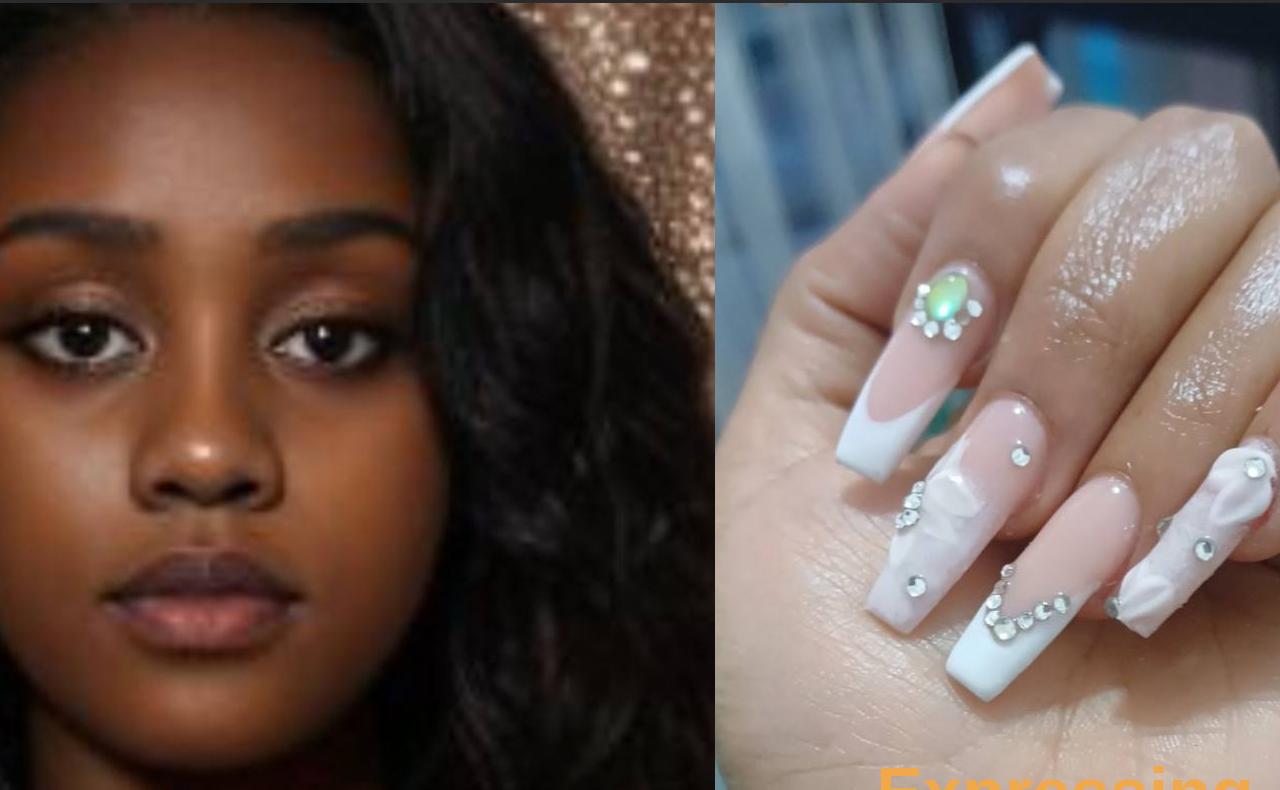
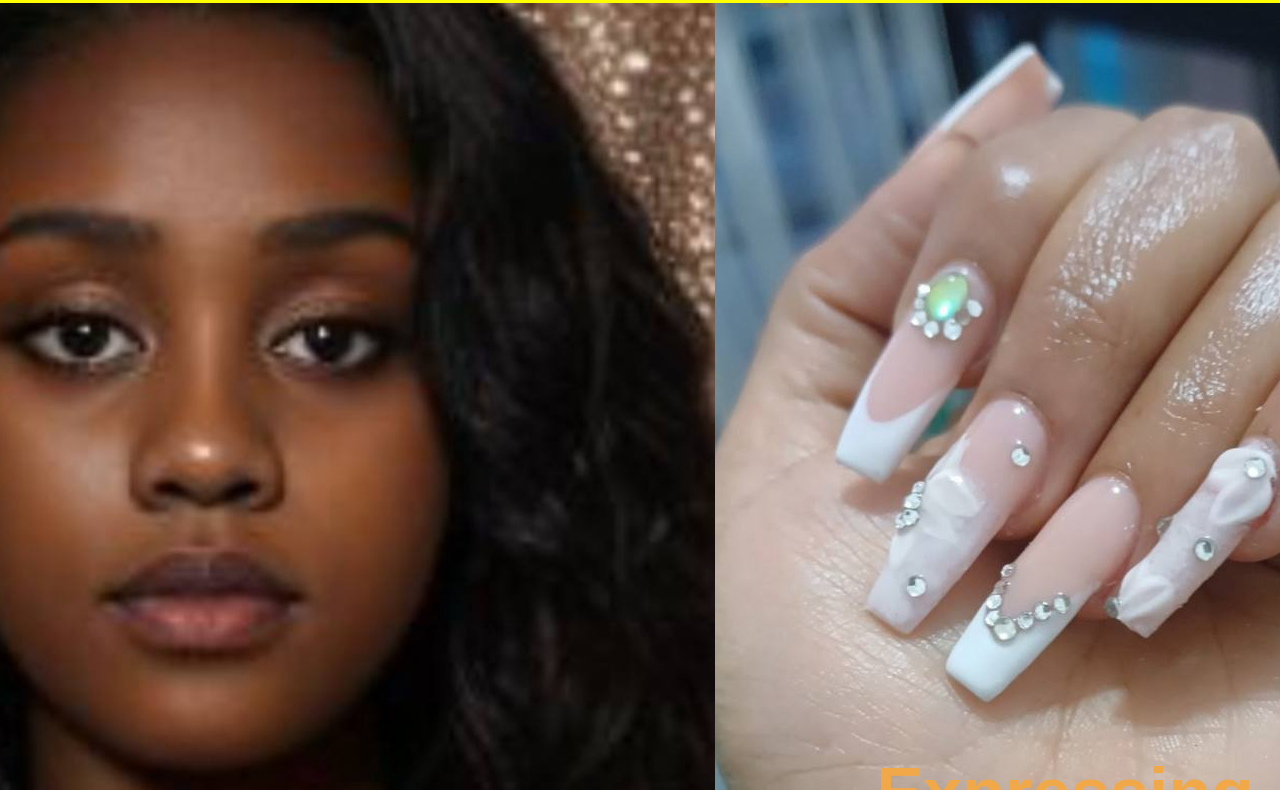
Before and after one commit to shalomkerry/Make-up-, a plain HTML site: page index.html in a window 1280 px wide. Shown: the part 147-937 px from the top of the page. Drawn offline with nearby package versions, Linux system fonts and the light colour scheme.

Commit message:
Update styles.css

```diff
--- a/styles.css
+++ b/styles.css
@@ -59,7 +59,7 @@ body {
   justify-content: center;
   flex-direction: column;
   font-family: "Josefin Sans", sans-serif;
-  background-color: #2b2b2b;
+  background-color: yellow;
 }
 body {
   width: 100%;
```
